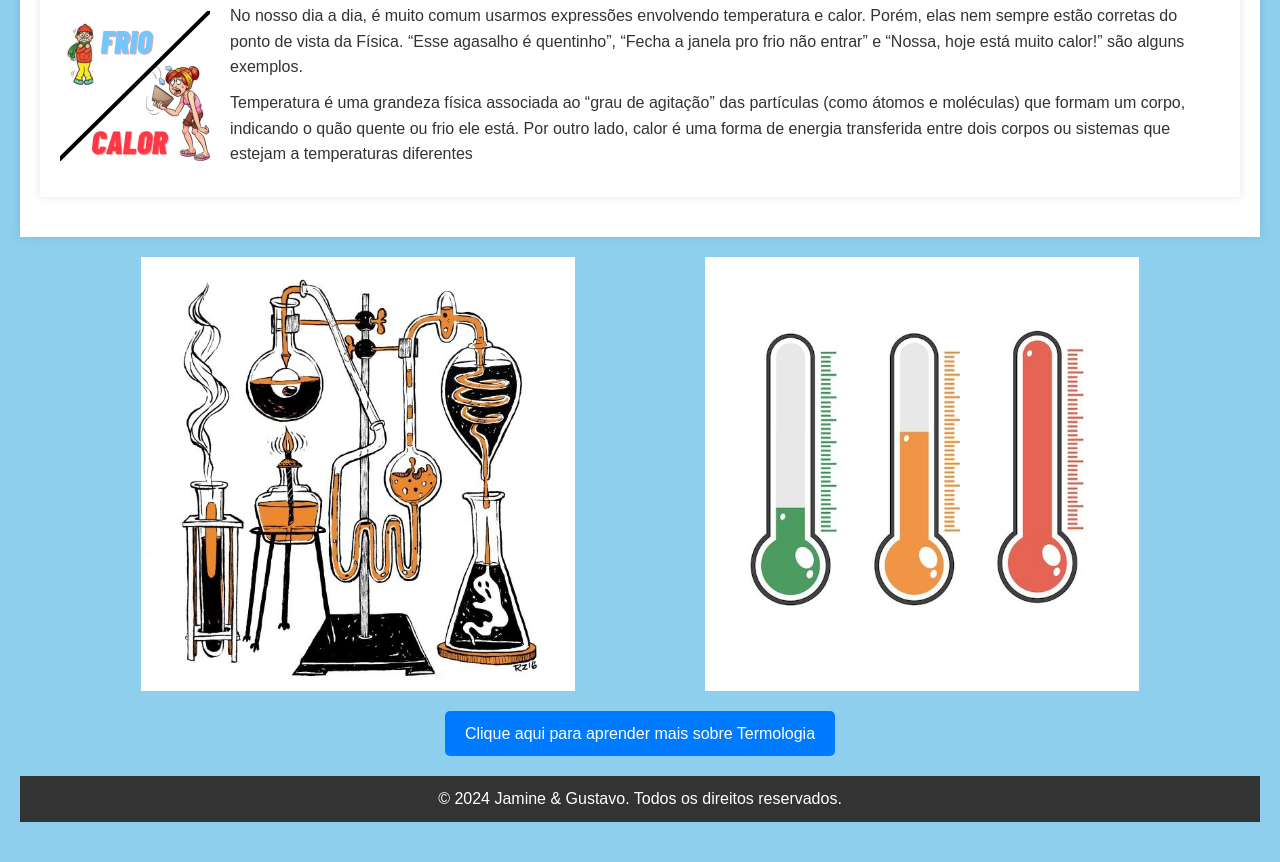
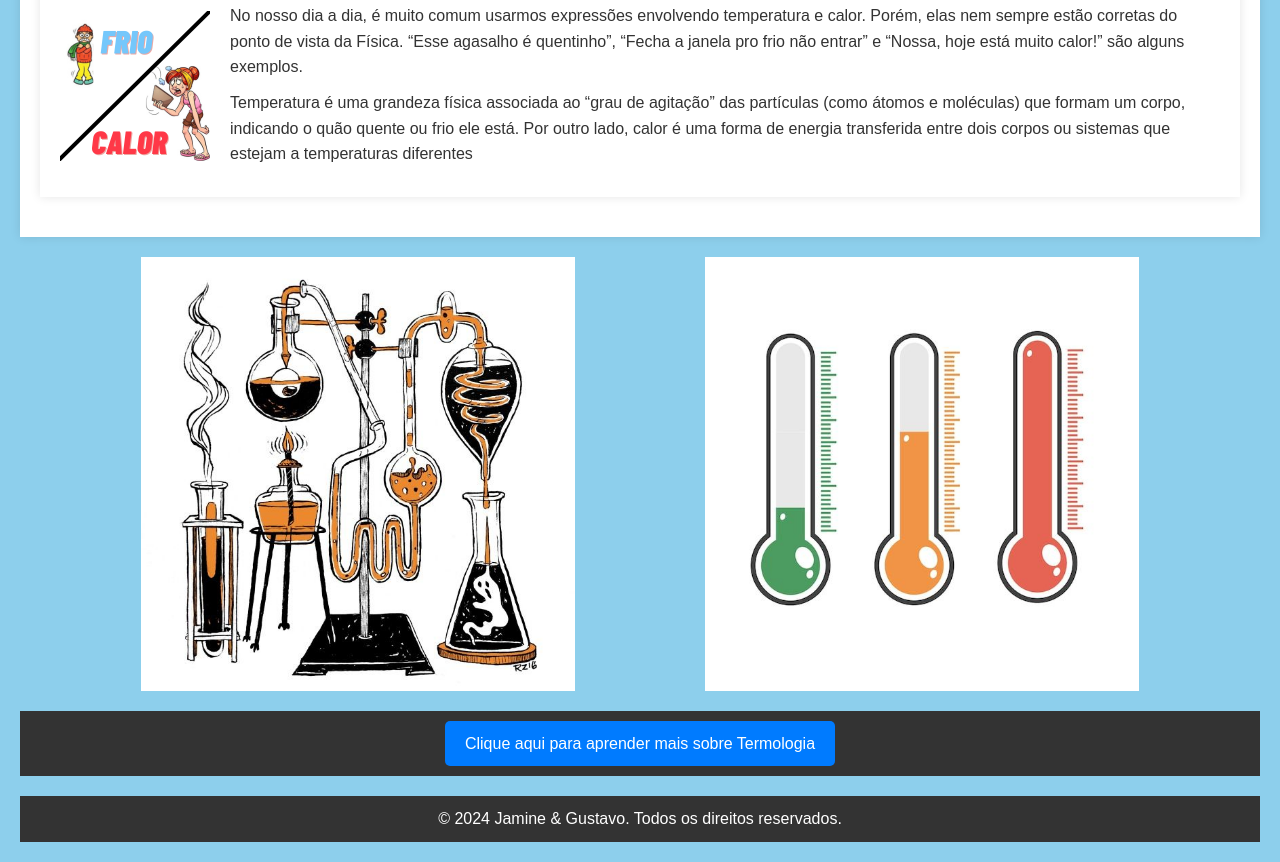
Before and after one commit to Rannyson/freelas_jamine-gustavo, a plain HTML site: page index.html in a window 1280 px wide. Shown: the part 370-1232 px from the top of the page. Drawn offline with Linux system fonts and the light colour scheme.

Commit message:
atualizacao 5

```diff
--- a/style.css
+++ b/style.css
@@ -141,6 +141,9 @@ footer {
 .link-container {
             margin-top: 20px;
             text-align: center;
+            padding: 10px;
+            background: #333;
+            color:#fff;
         }
 
 .link-container a {
```
